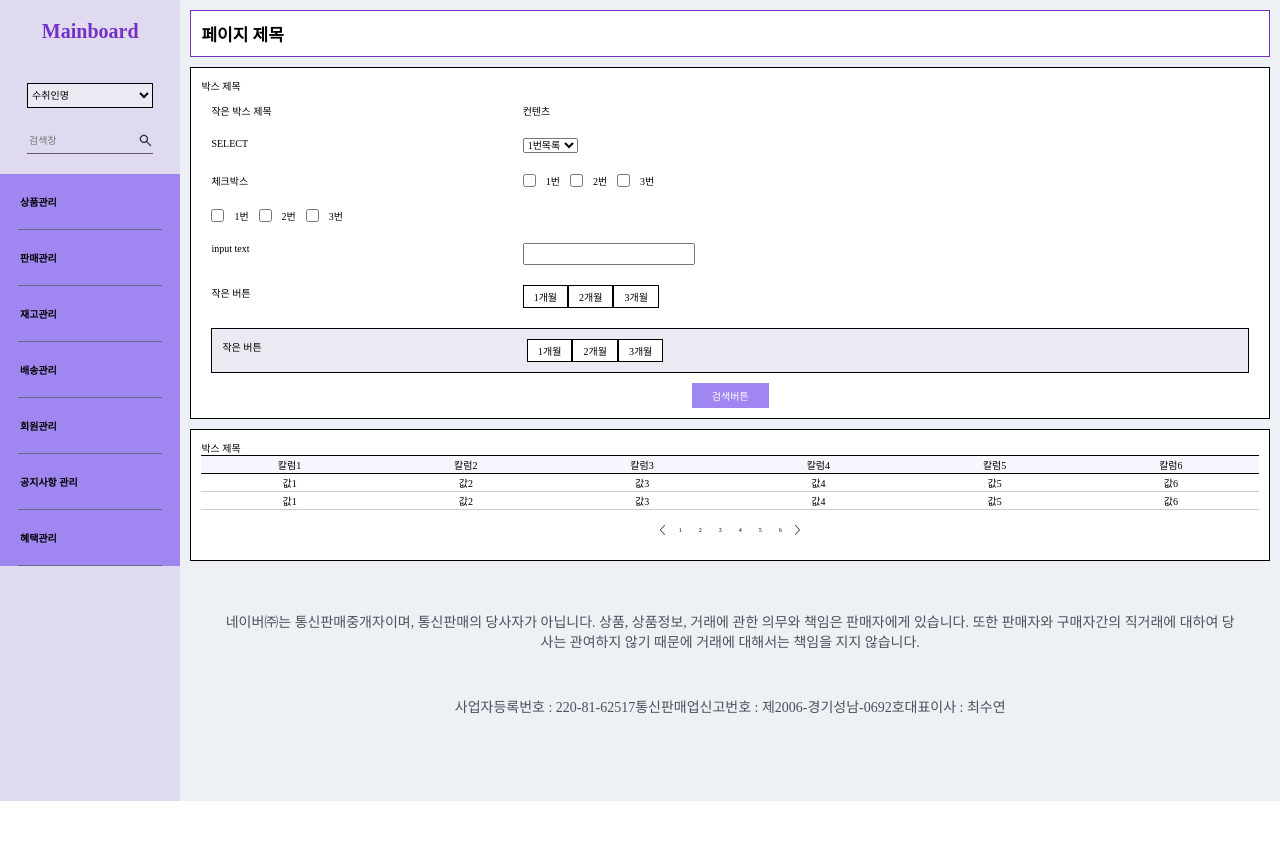
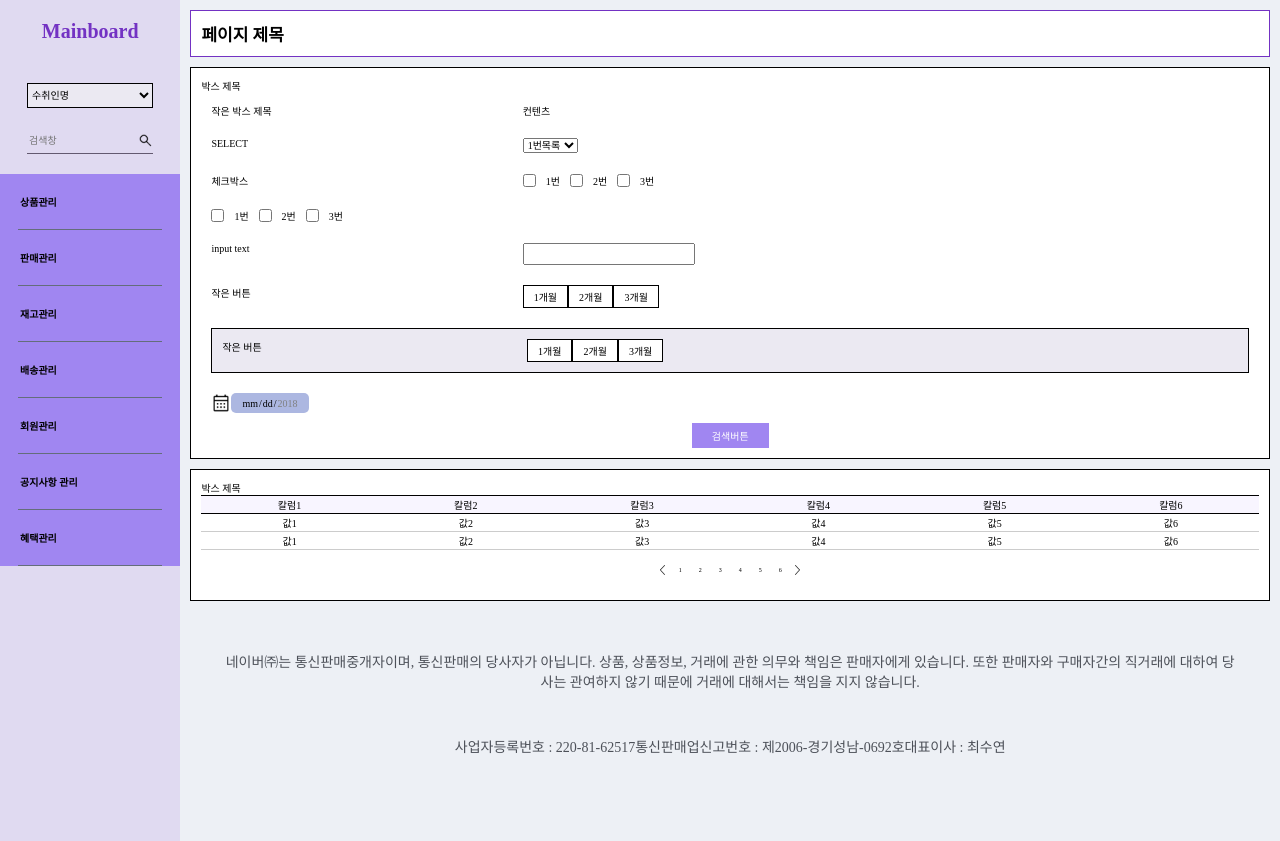
Before and after one commit to gozingamrae/mainboard-frontend--management, a React (Create React App) app: page / in a window 1280 px wide. Before the commit the page ends 801 px from the top, so only its background shows below. Built offline with nearby package versions, Linux system fonts and the light colour scheme; a web font is replaced by a local one.

Commit message:
Add common 캘린더 스타일 추가

```diff
--- a/src/common/Common.module.css
+++ b/src/common/Common.module.css
@@ -12,7 +12,6 @@
     border : 1px solid #7332C3;
     font-weight: bold;
 }
-
 .subButton{
     background-color: white;
     border : 1px solid black;
@@ -99,6 +98,10 @@
 .box select{
     font-size : 10px;
 }
+.box img{
+    width : 20px;
+    height: 20px;;
+}
 .pageButtonBox{
     display : flex;
     padding : 10px;
@@ -121,3 +124,13 @@
     width : 5px;
     height : 10px;
 }
+
+.calendar{
+    border-radius: 5px;
+    border : none;
+    background-color: #ACB7E1;
+    padding : 3px 10px 3px 10px;
+    font-size : 10px;
+    color : black;
+}
+input[type="date"]::-webkit-calendar-picker-indicator { display: none; -webkit-appearance: none; appearance: none; }
--- a/src/common/SearchBox.js
+++ b/src/common/SearchBox.js
@@ -84,8 +84,11 @@ function SearchBox(){
                         <div id="subButton3" onClick={onClickButton} className={style.clickedSubButton}>3개월</div> : <div id="subButton3" onClick={onClickButton} className={style.subButton}>3개월</div>}
                 </div>
             </div>
-            <div>
-                <button className={style.searchButton}>검색버튼</button>
+            <div className={style.subBox}>
+                <img src="/common/calendar.png"/>
+                <input type="date" id="start" name="trip-start" min="2018-01-01" max="2018-12-31"  className={style.calendar}/>
+            </div>
+                <div><button className={style.searchButton}>검색버튼</button>
             </div>
 
         </div>
```
Also changed, not shown: public/common/calendar.png (added).
